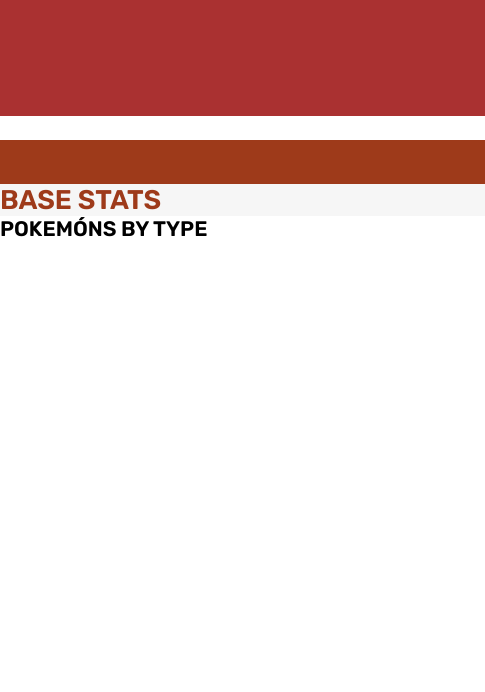
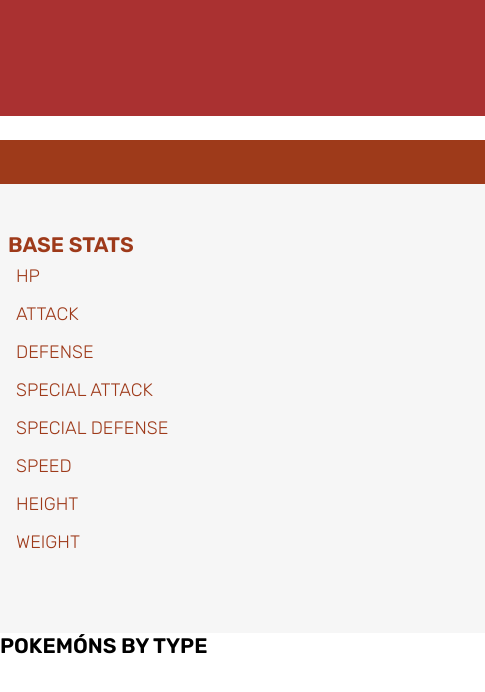
Before and after one commit to korodum/project1.HackABossPokemonVisualizer, a plain HTML site: page index.html in a window 1280 px wide. Shown: the full height of the page, 0-485 px from the left. Drawn offline with Linux system fonts and the light colour scheme; no server answers; files whose address does not match are found by name.

Commit message:
Card pokemón mas estilado, ahora paso importante donde voy a modificar showPokemon.module

```diff
--- a/index.html
+++ b/index.html
@@ -21,19 +21,46 @@
       <ul id="pokemon-list"></ul>
       <aside id="pokemon-card">
         <header>
+          <img src="" alt="pokemon back image" id="back-image" />
           <img src="" alt="pokemon frontal image" id="front-image" />
-          <img src="" alt="pokemon back image" id="back-image" />
         </header>
         <h2 id="pokemon-name"></h2>
-        <p id="height"></p>
-        <p id="weight"></p>
-        <h2>BASE STATS</h2>
-        <h3 id="hp"></h3>
-        <h3 id="attack"></h3>
-        <h3 id="defense"></h3>
-        <h3 id="special-attack"></h3>
-        <h3 id="special-defense"></h3>
-        <h3 id="speed"></h3>
+        <ul>
+          <h3>BASE STATS</h3>
+          <li>
+            <p>HP</p>
+            <p id="hp"></p>
+          </li>
+          <li>
+            <p>ATTACK</p>
+            <p id="attack"></p>
+          </li>
+          <li>
+            <p>DEFENSE</p>
+            <p id="defense"></p>
+          </li>
+          <li>
+            <p>SPECIAL ATTACK</p>
+            <p id="special-attack"></p>
+          </li>
+          <li>
+            <p>SPECIAL DEFENSE</p>
+            <p id="special-defense"></p>
+          </li>
+          <li>
+            <p>SPEED</p>
+            <p id="speed"></p>
+          </li>
+          <li>
+            <p>HEIGHT</p>
+            <p id="height"></p>
+          </li>
+          <li>
+            <p>WEIGHT</p>
+            <p id="weight"></p>
+          </li>
+        </ul>
+
         <ul id="pkmn-types"></ul>
       </aside>
 
--- a/src/modules/ShowPokemon.module.js
+++ b/src/modules/ShowPokemon.module.js
@@ -46,6 +46,7 @@ async function showPokemon(input) {
     const pkmn = await getPokemonInfo(input);
     const pkmnRes = await fetch(pkmn.url);
     const pkmnData = await pkmnRes.json();
+    console.log(pkmnData);
     name.innerHTML = pkmnData.species.name.toUpperCase();
     height.innerHTML = `${pkmnData.height / 10} meters`;
     weight.innerHTML = `${pkmnData.weight / 10} kilos`;
--- a/styles/style.css
+++ b/styles/style.css
@@ -70,11 +70,26 @@ aside#pokemon-card {
   background-color: #f6f6f6;
   color: #9e3a1a;
 }
-aside > header {
+aside#pokemon-card > header {
   background-color: #9e3a1a;
   display: flex;
   justify-content: center;
+  margin: 0 0 1.5rem 0;
 }
-aside > header > img {
+aside#pokemon-card > header > img {
   width: 150px;
 }
+aside#pokemon-card h2:first-of-type {
+  text-align: center;
+}
+aside#pokemon-card > ul {
+  font-weight: 300;
+  padding: 1.5rem 0.5rem;
+}
+aside#pokemon-card > ul > li {
+  display: flex;
+  padding: 0.5rem;
+}
+aside#pokemon-card > ul > li > p:first-child {
+  width: 50%;
+}
```
